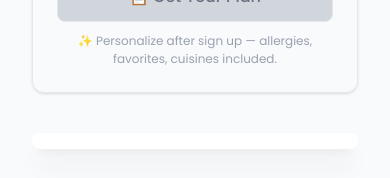
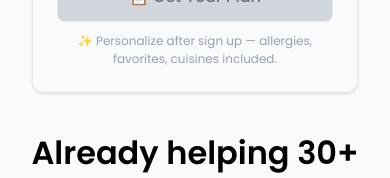
Before and after one commit to ashishthoppil/meal-plan-go, a Next.js app: page / in a window 390 px wide. Shown: the part 1480-1658 px from the top of the page. Built offline with nearby package versions, Linux system fonts and the light colour scheme; no server answers.

Commit message:
removed unwanted element

```diff
--- a/src/app/components/Contact/Form/index.tsx
+++ b/src/app/components/Contact/Form/index.tsx
@@ -123,6 +123,7 @@ const ContactForm = () => {
           <div className='lg:col-span-6 flex justify-center relative md:py-0'>
             <section id='reserve' className='scroll-mt-20'>
               <div className='container'>
+
                 {/* min-w-full min-h-full h-full  md:min-w-[35rem] md:min-h-[35rem] md:h-[35rem] */}
                 <div id='get-plan'   className='flex items-center justify-center relative border px-6 py-6 rounded-xl shadow-sm '>
                   {!loader ? <form
@@ -222,18 +223,6 @@ const ContactForm = () => {
                     <span className='text-center'>Preparing your plan, should be ready in under a minute! ❤️</span>
                   </div>
                   }
-                </div>
-                <div className='shadow-xl flex bg-white p-2 pr-3 gap-5 items-center bottom-0 right-0 z-[1] rounded-xl relative mt-10 md:mt-0 md:absolute'>
-                  {/* <Image
-                    src={'/images/Logo/icon.webp'}
-                    alt='pizza-image'
-                    width={68}
-                    height={68}
-                  /> */}
-
-                  {/* <p className='text-lg font-normal text-[13px]'>
-                    Plan your meals <br /> with MealPlanGo!
-                  </p> */}
                 </div>
               </div>
 
```
